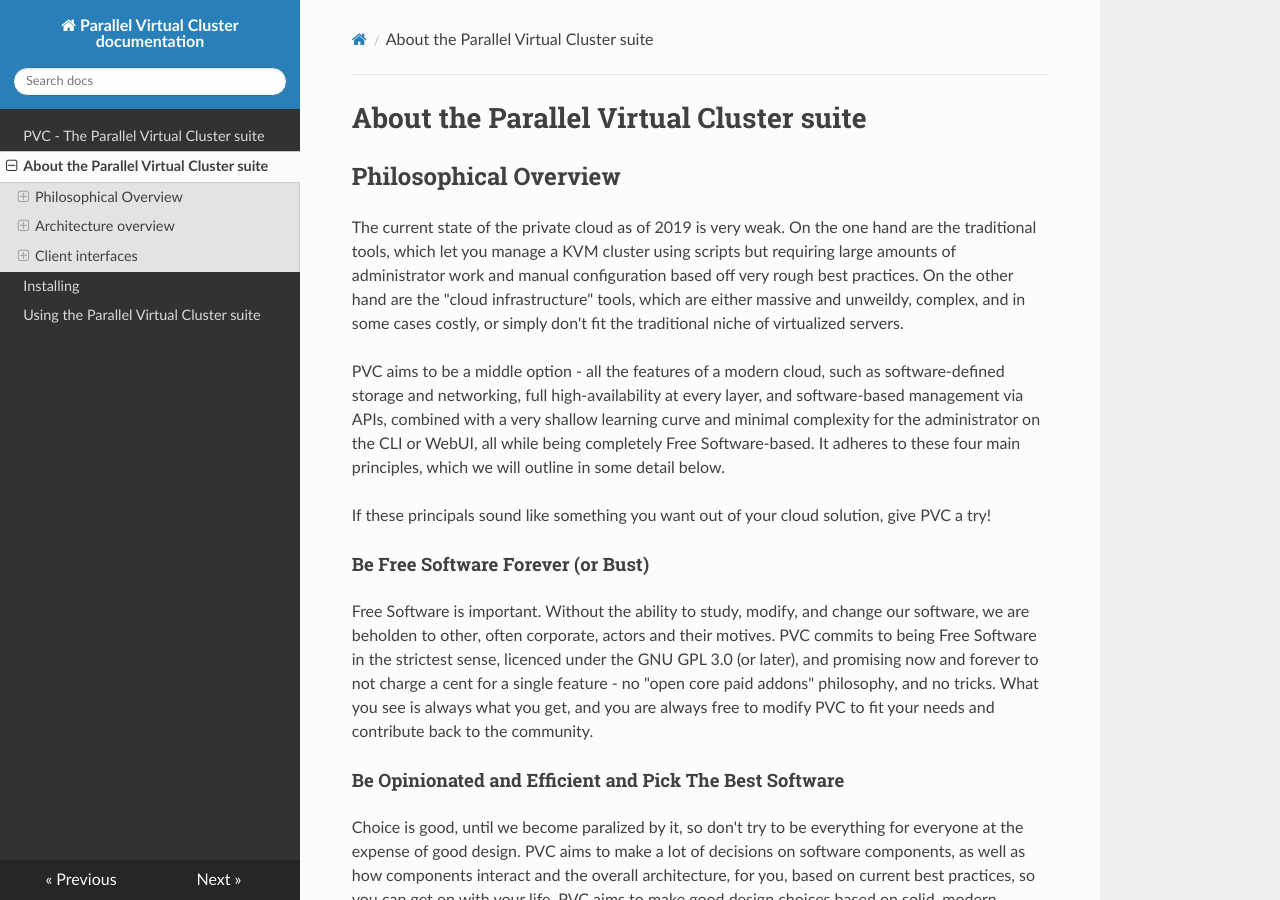
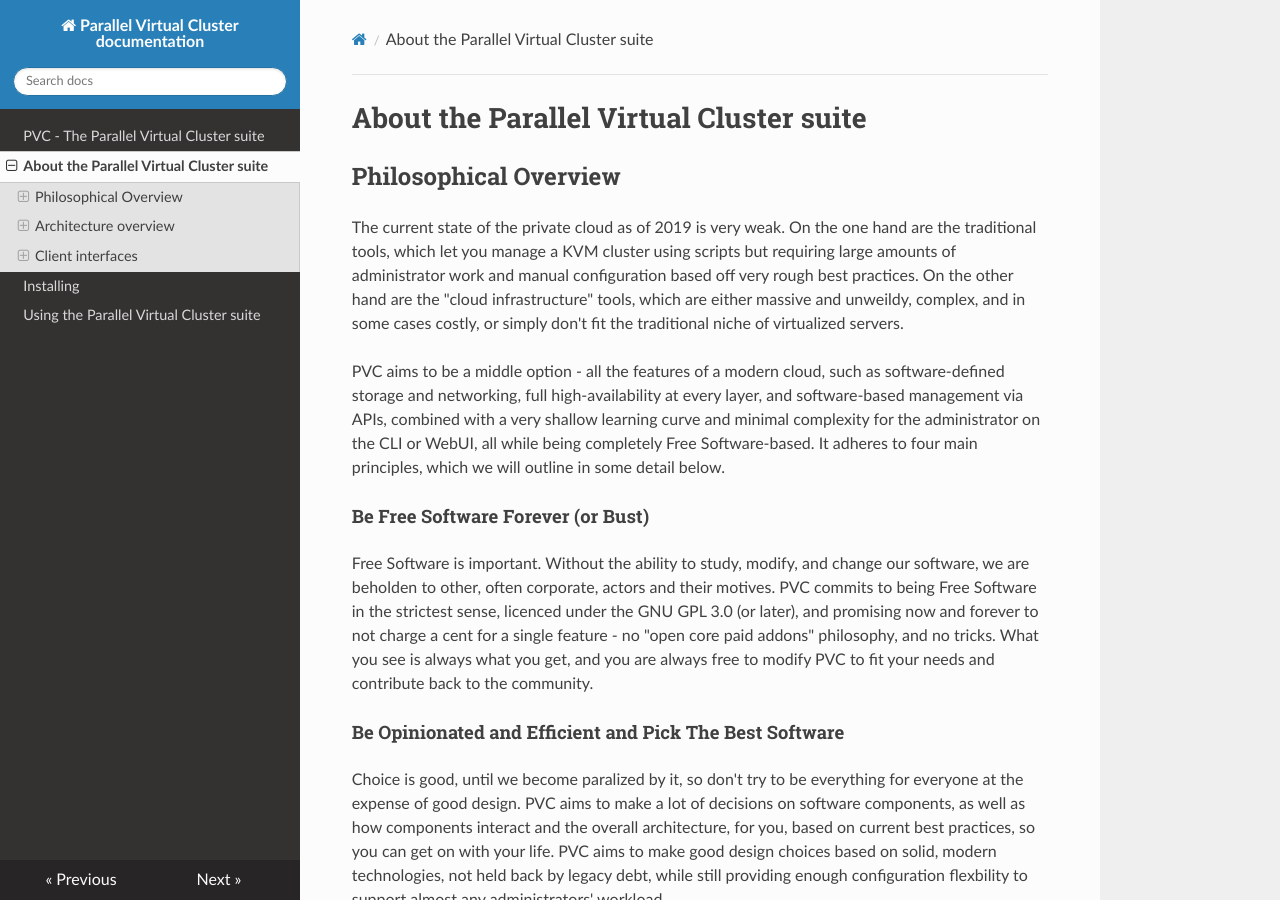
Before and after one commit to parallelvirtualcluster/pvc, an MkDocs documentation site: the page built from docs/about.md, in a window 1280 px wide and 900 px high. Built offline with MkDocs 1.6.1, drawn with Linux system fonts in a browser that asks for light colours; nearby versions of some CDN libraries.

Commit message:
Remove superflous line in about doc

```diff
--- a/docs/about.md
+++ b/docs/about.md
@@ -4,9 +4,7 @@
 
 The current state of the private cloud as of 2019 is very weak. On the one hand are the traditional tools, which let you manage a KVM cluster using scripts but requiring large amounts of administrator work and manual configuration based off very rough best practices. On the other hand are the "cloud infrastructure" tools, which are either massive and unweildy, complex, and in some cases costly, or simply don't fit the traditional niche of virtualized servers.
 
-PVC aims to be a middle option - all the features of a modern cloud, such as software-defined storage and networking, full high-availability at every layer, and software-based management via APIs, combined with a very shallow learning curve and minimal complexity for the administrator on the CLI or WebUI, all while being completely Free Software-based. It adheres to these four main principles, which we will outline in some detail below.
-
-If these principals sound like something you want out of your cloud solution, give PVC a try!
+PVC aims to be a middle option - all the features of a modern cloud, such as software-defined storage and networking, full high-availability at every layer, and software-based management via APIs, combined with a very shallow learning curve and minimal complexity for the administrator on the CLI or WebUI, all while being completely Free Software-based. It adheres to four main principles, which we will outline in some detail below.
 
 #### Be Free Software Forever (or Bust)
 
```
